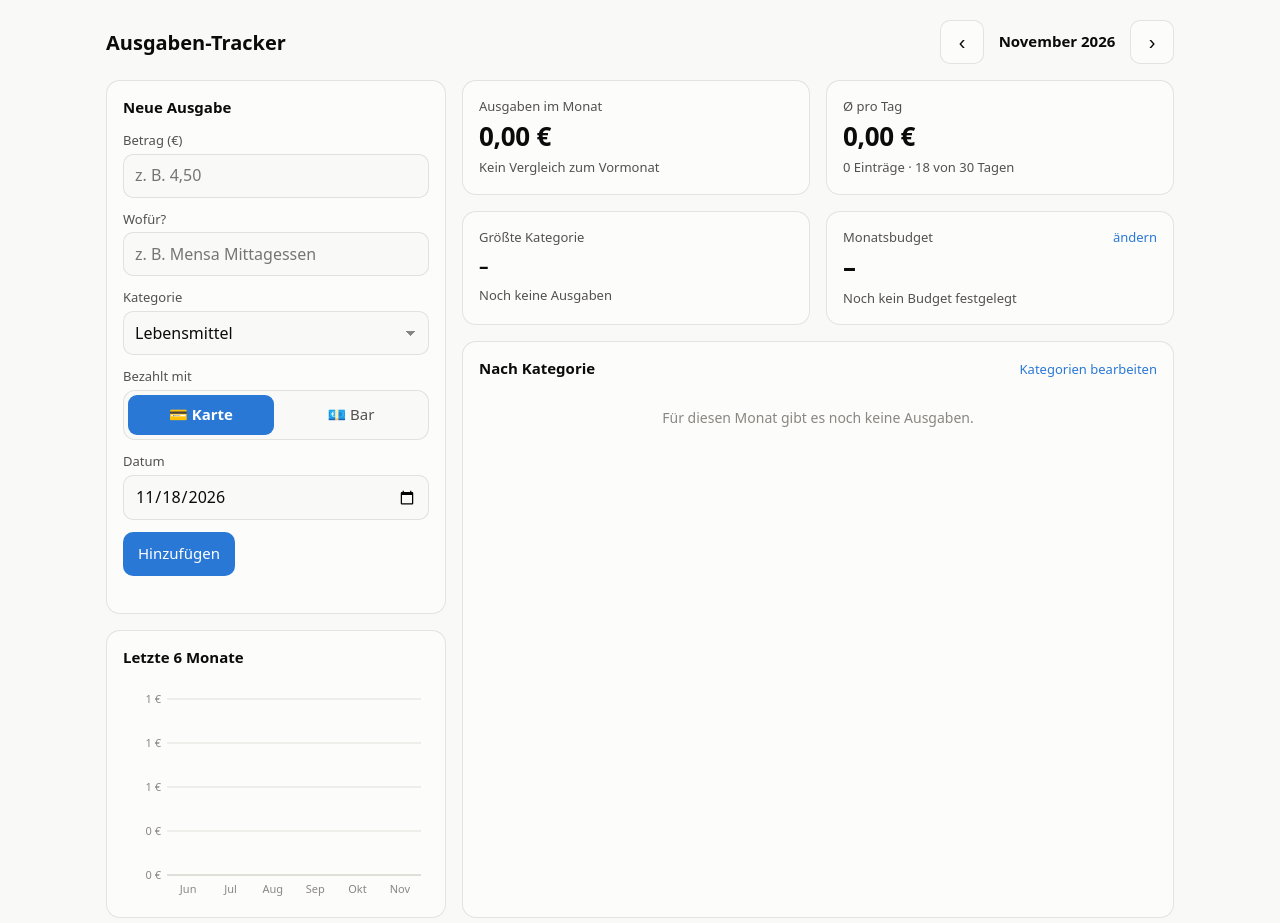
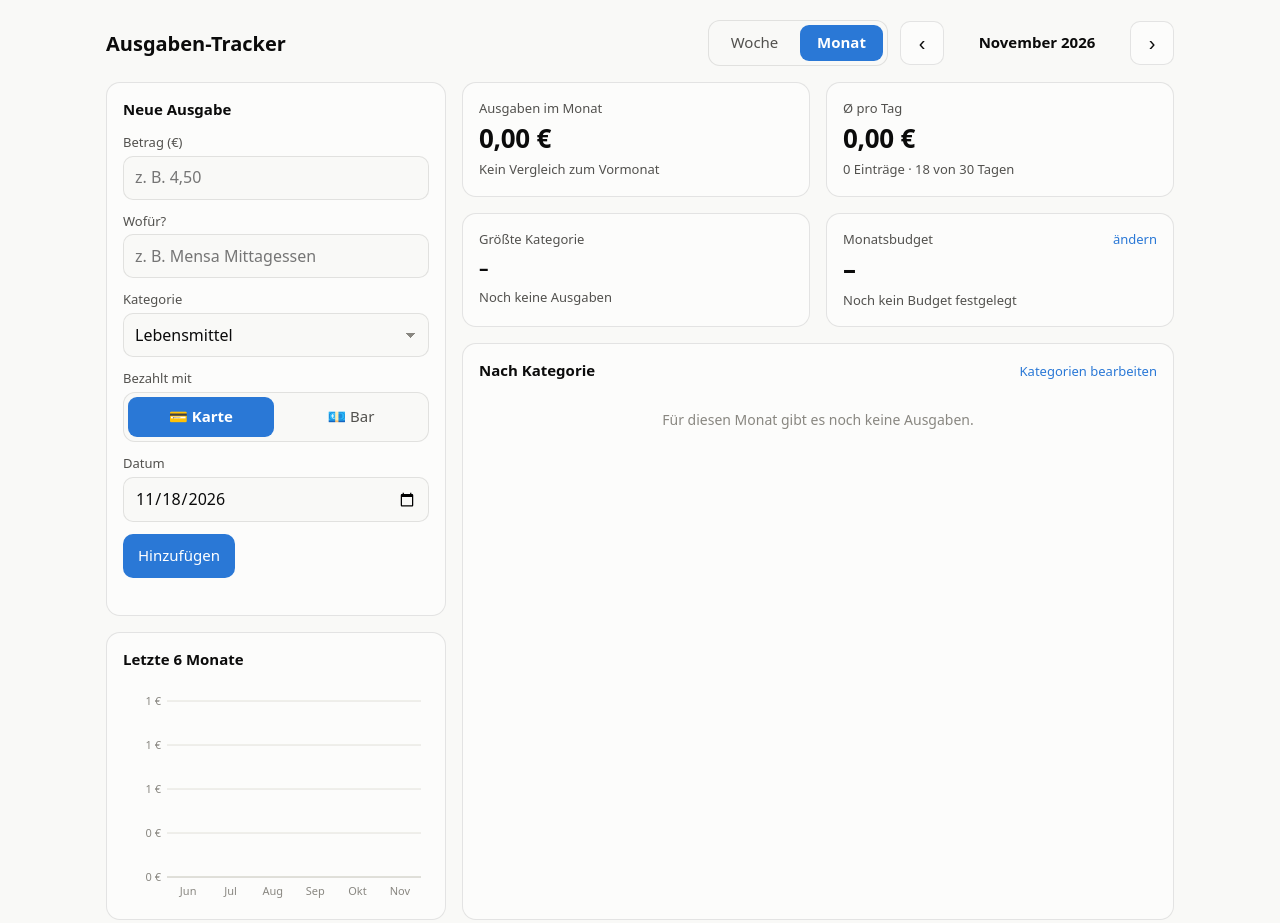
Before and after one commit to DayCozy/ausgaben-tracker, a plain HTML site: page index.html in a window 1280 px wide. Shown: the top 923 px of the page. Drawn offline with Linux system fonts and the light colour scheme.

Commit message:
Wochen- und Monatsansicht umschaltbar
Co-Authored-By: Claude Opus 5.5 <noreply@anthropic.com>

```diff
--- a/app.js
+++ b/app.js
@@ -17,7 +17,8 @@
 
   // ---------- State ----------
   let state = load();
-  let viewMonth = monthKey(new Date()); // "YYYY-MM"
+  let viewMode = state.viewMode === "week" ? "week" : "month"; // "week" | "month"
+  let viewKey = periodKeyFor(viewMode, new Date()); // Monat: "YYYY-MM", Woche: Montag "YYYY-MM-DD"
   let editingId = null;
   let catFilter = "";
   let methodFilter = "";
@@ -51,8 +52,41 @@
   const $ = (id) => document.getElementById(id);
   function monthKey(d) { return d.getFullYear() + "-" + String(d.getMonth() + 1).padStart(2, "0"); }
   function keyToDate(k) { const [y, m] = k.split("-").map(Number); return new Date(y, m - 1, 1); }
-  function shiftMonth(k, n) { const d = keyToDate(k); d.setMonth(d.getMonth() + n); return monthKey(d); }
-  function todayISO() { const d = new Date(); return d.getFullYear() + "-" + String(d.getMonth() + 1).padStart(2, "0") + "-" + String(d.getDate()).padStart(2, "0"); }
+  function isoDate(d) { return d.getFullYear() + "-" + String(d.getMonth() + 1).padStart(2, "0") + "-" + String(d.getDate()).padStart(2, "0"); }
+  function parseISO(s) { const [y, m, d] = s.split("-").map(Number); return new Date(y, m - 1, d); }
+  function todayISO() { return isoDate(new Date()); }
+  function addDays(d, n) { const x = new Date(d); x.setDate(x.getDate() + n); return x; }
+  function weekStart(d) { const x = new Date(d.getFullYear(), d.getMonth(), d.getDate()); return addDays(x, -((x.getDay() + 6) % 7)); } // Montag
+  function isoWeek(d) { // Kalenderwoche nach ISO 8601
+    const t = new Date(d.getFullYear(), d.getMonth(), d.getDate() + 3 - ((d.getDay() + 6) % 7));
+    const firstThu = new Date(t.getFullYear(), 0, 4);
+    return 1 + Math.round(((t - firstThu) / 864e5 - 3 + ((firstThu.getDay() + 6) % 7)) / 7);
+  }
+
+  // ---------- Zeiträume (Woche / Monat) ----------
+  function periodKeyFor(mode, d) { return mode === "week" ? isoDate(weekStart(d)) : monthKey(d); }
+  function periodRange(mode, key) {
+    const start = mode === "week" ? parseISO(key) : keyToDate(key);
+    const end = mode === "week" ? addDays(start, 7) : new Date(start.getFullYear(), start.getMonth() + 1, 1);
+    return { start, end, startISO: isoDate(start), endISO: isoDate(end), days: Math.round((end - start) / 864e5) };
+  }
+  function shiftPeriod(mode, key, n) {
+    const { start } = periodRange(mode, key);
+    return mode === "week" ? isoDate(addDays(start, 7 * n)) : monthKey(new Date(start.getFullYear(), start.getMonth() + n, 1));
+  }
+  function periodLabel(mode, key) {
+    if (mode === "month") return monthFmt.format(keyToDate(key));
+    const { start } = periodRange(mode, key), last = addDays(start, 6);
+    const range = start.getMonth() === last.getMonth()
+      ? `${start.getDate()}.–${last.getDate()}. ${monthShort.format(last)}`
+      : `${start.getDate()}. ${monthShort.format(start)} – ${last.getDate()}. ${monthShort.format(last)}`;
+    return `KW ${isoWeek(start)} · ${range}`;
+  }
+  function periodShort(mode, key) { return mode === "week" ? "KW " + isoWeek(parseISO(key)) : monthShort.format(keyToDate(key)); }
+  const WORDS = {
+    week: { in: "in der Woche", prev: "Vorwoche", this: "diese Woche", trend: "Letzte 8 Wochen", count: 8 },
+    month: { in: "im Monat", prev: "Vormonat", this: "diesen Monat", trend: "Letzte 6 Monate", count: 6 },
+  };
   function parseAmount(str) {
     const clean = String(str).trim().replace(/\s|€/g, "").replace(/\.(?=\d{3}(\D|$))/g, "").replace(",", ".");
     const n = Number(clean);
@@ -61,7 +95,11 @@
   function catById(id) { return state.categories.find((c) => c.id === id); }
   function catColor(c) { return c ? `var(--s${c.slot})` : "var(--muted)"; }
   function esc(s) { return String(s).replace(/[&<>"']/g, (ch) => ({ "&": "&amp;", "<": "&lt;", ">": "&gt;", '"': "&quot;", "'": "&#39;" }[ch])); }
-  function expensesIn(k) { return state.expenses.filter((e) => e.date.startsWith(k)); }
+  function expensesIn(mode, key) {
+    const { startISO, endISO } = periodRange(mode, key);
+    return state.expenses.filter((e) => e.date >= startISO && e.date < endISO);
+  }
+  const current = () => expensesIn(viewMode, viewKey);
   function sum(list) { return list.reduce((a, e) => a + e.amount, 0); }
 
   // ---------- Tooltip ----------
@@ -81,7 +119,14 @@
 
   // ---------- Render ----------
   function render() {
-    $("monthLabel").textContent = monthFmt.format(keyToDate(viewMonth));
+    const w = WORDS[viewMode];
+    $("monthLabel").textContent = periodLabel(viewMode, viewKey);
+    $("prevMonth").setAttribute("aria-label", viewMode === "week" ? "Vorherige Woche" : "Vorheriger Monat");
+    $("nextMonth").setAttribute("aria-label", viewMode === "week" ? "Nächste Woche" : "Nächster Monat");
+    for (const b of document.querySelectorAll("[data-mode]")) b.setAttribute("aria-pressed", String(b.dataset.mode === viewMode));
+    $("statTotalLabel").textContent = "Ausgaben " + w.in;
+    $("trendTitle").textContent = w.trend;
+    $("listTitle").textContent = "Alle Ausgaben " + w.in;
     renderCategorySelects();
     renderStats();
     renderCatBars();
@@ -101,9 +146,10 @@
   }
 
   function renderStats() {
-    const cur = expensesIn(viewMonth);
+    const w = WORDS[viewMode];
+    const cur = current();
     const total = sum(cur);
-    const prevTotal = sum(expensesIn(shiftMonth(viewMonth, -1)));
+    const prevTotal = sum(expensesIn(viewMode, shiftPeriod(viewMode, viewKey, -1)));
     $("statTotal").textContent = eur.format(total);
 
     const delta = $("statDelta");
@@ -111,10 +157,11 @@
       const pct = ((total - prevTotal) / prevTotal) * 100;
       const up = pct > 0;
       delta.className = "stat-sub " + (Math.abs(pct) < 0.5 ? "" : up ? "delta-up" : "delta-down");
-      delta.textContent = `${up ? "▲" : "▼"} ${Math.abs(pct).toFixed(0)} % ggü. Vormonat (${eur.format(prevTotal)})`;
+      delta.textContent = `${up ? "▲" : "▼"} ${Math.abs(pct).toFixed(0)} % ggü. ${w.prev} (${eur.format(prevTotal)})`;
     } else {
       delta.className = "stat-sub";
-      delta.textContent = "Kein Vergleich zum Vormonat";
+      delta.textContent = "Kein Vergleich zur " + w.prev;
+      if (viewMode === "month") delta.textContent = "Kein Vergleich zum Vormonat";
     }
 
     // Aufteilung Karte / Bar (alte Einträge ohne Angabe werden nicht mitgezählt)
@@ -122,15 +169,13 @@
     const bar = sum(cur.filter((e) => e.method === "bar"));
     $("statMethod").textContent = karte || bar ? `💳 ${eur.format(karte)} · 💶 ${eur.format(bar)}` : "";
 
-    // Durchschnitt pro Tag: laufender Monat bis heute, sonst ganzer Monat
-    const d = keyToDate(viewMonth);
-    const daysInMonth = new Date(d.getFullYear(), d.getMonth() + 1, 0).getDate();
-    const now = new Date();
-    const isCurrent = viewMonth === monthKey(now);
-    const isFuture = d > now;
-    const days = isFuture ? daysInMonth : isCurrent ? now.getDate() : daysInMonth;
+    // Durchschnitt pro Tag: laufender Zeitraum bis heute, sonst ganzer Zeitraum
+    const range = periodRange(viewMode, viewKey);
+    const today = todayISO();
+    const isCurrent = today >= range.startISO && today < range.endISO;
+    const days = isCurrent ? Math.round((parseISO(today) - range.start) / 864e5) + 1 : range.days;
     $("statAvg").textContent = eur.format(days ? total / days : 0);
-    $("statCount").textContent = `${cur.length} ${cur.length === 1 ? "Eintrag" : "Einträge"}` + (isCurrent ? ` · ${days} von ${daysInMonth} Tagen` : "");
+    $("statCount").textContent = `${cur.length} ${cur.length === 1 ? "Eintrag" : "Einträge"}` + (isCurrent ? ` · ${days} von ${range.days} Tagen` : "");
 
     // Top-Kategorie
     const byCat = totalsByCat(cur);
@@ -145,16 +190,20 @@
 
     // Budget
     const meter = $("budgetMeter"), fill = $("budgetFill");
+    // In der Wochenansicht: Wochenanteil des Monatsbudgets (Monatsbudget × 12 ÷ 52)
+    const budget = viewMode === "week" ? Math.round(state.budget * 12 / 52 * 100) / 100 : state.budget;
+    $("budgetLabel").textContent = viewMode === "week" ? "Wochenbudget" : "Monatsbudget";
     if (state.budget > 0) {
-      const left = state.budget - total;
-      const ratio = total / state.budget;
+      const left = budget - total;
+      const ratio = total / budget;
       $("statBudget").textContent = eur.format(left);
       meter.hidden = false;
       fill.style.width = Math.min(100, ratio * 100) + "%";
       fill.classList.toggle("over", ratio > 1);
-      $("statBudgetSub").textContent = left >= 0
-        ? `übrig von ${eur.format(state.budget)} (${(ratio * 100).toFixed(0)} % verbraucht)`
-        : `⚠ ${eur.format(-left)} über dem Budget von ${eur.format(state.budget)}`;
+      $("statBudgetSub").textContent = (left >= 0
+        ? `übrig von ${eur.format(budget)} (${(ratio * 100).toFixed(0)} % verbraucht)`
+        : `⚠ ${eur.format(-left)} über dem Budget von ${eur.format(budget)}`)
+        + (viewMode === "week" ? ` · Anteil von ${eur.format(state.budget)} im Monat` : "");
     } else {
       $("statBudget").textContent = "–";
       meter.hidden = true;
@@ -171,11 +220,11 @@
   }
 
   function renderCatBars() {
-    const cur = expensesIn(viewMonth);
+    const cur = current();
     const total = sum(cur);
     const rows = totalsByCat(cur);
     const box = $("catBars");
-    if (!rows.length) { box.innerHTML = `<div class="empty">Für diesen Monat gibt es noch keine Ausgaben.</div>`; return; }
+    if (!rows.length) { box.innerHTML = `<div class="empty">Für ${WORDS[viewMode].this} gibt es noch keine Ausgaben.</div>`; return; }
     const max = rows[0].total;
     box.innerHTML = rows.map((r) => {
       const name = r.cat ? r.cat.name : "Ohne Kategorie";
@@ -189,9 +238,10 @@
   }
 
   function renderTrend() {
-    const months = [];
-    for (let i = 5; i >= 0; i--) months.push(shiftMonth(viewMonth, -i));
-    const totals = months.map((k) => sum(expensesIn(k)));
+    const n = WORDS[viewMode].count;
+    const months = []; // Zeiträume (Monate oder Wochen)
+    for (let i = n - 1; i >= 0; i--) months.push(shiftPeriod(viewMode, viewKey, -i));
+    const totals = months.map((k) => sum(expensesIn(viewMode, k)));
     // Breite an den Platz anpassen, damit die Schrift auf dem Handy nicht schrumpft
     const W = Math.max(280, Math.min(640, $("trendChart").clientWidth || 520)), H = 220, padL = 44, padR = 8, padT = 18, padB = 26;
     const plotW = W - padL - padR, plotH = H - padT - padB;
@@ -200,7 +250,7 @@
     const barW = Math.min(44, step * 0.56);
     const y = (v) => padT + plotH - (v / maxV) * plotH;
 
-    let svg = `<svg viewBox="0 0 ${W} ${H}" role="img" aria-label="Ausgaben der letzten sechs Monate">`;
+    let svg = `<svg viewBox="0 0 ${W} ${H}" role="img" aria-label="Ausgaben: ${WORDS[viewMode].trend}">`;
     for (let i = 0; i <= 4; i++) {
       const v = (maxV / 4) * i, yy = y(v);
       if (i > 0) svg += `<line class="gridline" x1="${padL}" x2="${W - padR}" y1="${yy}" y2="${yy}"/>`;
@@ -215,11 +265,13 @@
       const path = h > 0
         ? `M${x0},${padT + plotH} V${top + r} Q${x0},${top} ${x0 + r},${top} H${x0 + barW - r} Q${x0 + barW},${top} ${x0 + barW},${top + r} V${padT + plotH} Z`
         : "";
-      const label = monthFmt.format(keyToDate(k));
-      svg += `<rect class="hit" data-k="${k}" data-v="${v}" data-label="${label}" x="${padL + step * i}" y="${padT}" width="${step}" height="${plotH}"/>`;
-      if (path) svg += `<path class="bar${k === viewMonth ? "" : " dim"}" d="${path}" pointer-events="none"/>`;
-      if (k === viewMonth && v > 0) svg += `<text class="val-text" x="${cx}" y="${top - 6}" text-anchor="middle">${eurShort.format(v)}</text>`;
-      svg += `<text class="axis-text" x="${cx}" y="${H - 8}" text-anchor="middle">${monthShort.format(keyToDate(k))}</text>`;
+      const label = periodLabel(viewMode, k);
+      svg += `<rect class="hit" data-k="${k}" data-v="${v}" data-label="${esc(label)}" x="${padL + step * i}" y="${padT}" width="${step}" height="${plotH}"/>`;
+      if (path) svg += `<path class="bar${k === viewKey ? "" : " dim"}" d="${path}" pointer-events="none"/>`;
+      if (k === viewKey && v > 0) svg += `<text class="val-text" x="${cx}" y="${top - 6}" text-anchor="middle">${eurShort.format(v)}</text>`;
+      // Wochen: nur die Nummer, "KW" steht einmal vorne – sonst wird es auf dem Handy zu eng
+      const axis = viewMode === "week" ? (i === 0 ? "KW " : "") + isoWeek(parseISO(k)) : periodShort(viewMode, k);
+      svg += `<text class="axis-text" x="${cx}" y="${H - 8}" text-anchor="middle">${axis}</text>`;
     });
     svg += `<line class="baseline" x1="${padL}" x2="${W - padR}" y1="${padT + plotH}" y2="${padT + plotH}"/></svg>`;
     $("trendChart").innerHTML = svg;
@@ -231,7 +283,7 @@
   }
 
   function renderList() {
-    let list = expensesIn(viewMonth);
+    let list = current();
     if (catFilter) list = list.filter((e) => e.categoryId === catFilter);
     if (methodFilter) list = list.filter((e) => e.method === methodFilter);
     if (searchTerm) {
@@ -271,7 +323,8 @@
   function resetForm() {
     editingId = null;
     $("expenseForm").reset();
-    $("fDate").value = viewMonth === monthKey(new Date()) ? todayISO() : viewMonth + "-01";
+    const r = periodRange(viewMode, viewKey), today = todayISO();
+    $("fDate").value = today >= r.startISO && today < r.endISO ? today : r.startISO;
     setMethod(state.lastMethod || "karte"); // zuletzt genutzte Zahlart vorauswählen
     $("formTitle").textContent = "Neue Ausgabe";
     $("submitBtn").textContent = "Hinzufügen";
@@ -298,7 +351,7 @@
     }
     state.lastMethod = method;
     save();
-    viewMonth = date.slice(0, 7);
+    viewKey = periodKeyFor(viewMode, parseISO(date));
     const keepCat = categoryId;
     resetForm();
     $("fCategory").value = keepCat;
@@ -336,8 +389,20 @@
   });
 
   // ---------- Navigation & Filter ----------
-  $("prevMonth").addEventListener("click", () => { viewMonth = shiftMonth(viewMonth, -1); if (!editingId) resetForm(); render(); });
-  $("nextMonth").addEventListener("click", () => { viewMonth = shiftMonth(viewMonth, 1); if (!editingId) resetForm(); render(); });
+  $("prevMonth").addEventListener("click", () => { viewKey = shiftPeriod(viewMode, viewKey, -1); if (!editingId) resetForm(); render(); });
+  $("nextMonth").addEventListener("click", () => { viewKey = shiftPeriod(viewMode, viewKey, 1); if (!editingId) resetForm(); render(); });
+  // Umschalten Woche / Monat: bleibt beim selben Zeitpunkt (heute, falls im Zeitraum, sonst Beginn des Zeitraums)
+  $("viewToggle").addEventListener("click", (ev) => {
+    const b = ev.target.closest("[data-mode]");
+    if (!b || b.dataset.mode === viewMode) return;
+    const r = periodRange(viewMode, viewKey), today = todayISO();
+    const anchor = today >= r.startISO && today < r.endISO ? new Date() : r.start;
+    viewMode = b.dataset.mode;
+    viewKey = periodKeyFor(viewMode, anchor);
+    state.viewMode = viewMode; save();
+    if (!editingId) resetForm();
+    render();
+  });
   $("search").addEventListener("input", (e) => { searchTerm = e.target.value.trim(); renderList(); });
   $("filterCat").addEventListener("change", (e) => { catFilter = e.target.value; renderCatBars(); renderList(); });
   $("filterMethod").addEventListener("change", (e) => { methodFilter = e.target.value; renderList(); });
@@ -364,7 +429,7 @@
   $("trendChart").addEventListener("mouseleave", hideTip);
   $("trendChart").addEventListener("click", (ev) => {
     const hit = ev.target.closest(".hit");
-    if (hit) { viewMonth = hit.dataset.k; if (!editingId) resetForm(); render(); }
+    if (hit) { viewKey = hit.dataset.k; if (!editingId) resetForm(); render(); }
   });
 
   // ---------- Budget ----------
@@ -436,7 +501,7 @@
       const s = JSON.parse(await file.text());
       if (!Array.isArray(s.expenses) || !Array.isArray(s.categories)) throw new Error();
       if (!confirm(`Backup mit ${s.expenses.length} Ausgaben laden? Deine aktuellen Daten werden dabei ersetzt.`)) return;
-      state = { expenses: s.expenses, categories: s.categories, budget: Number(s.budget) || 0, lastMethod: s.lastMethod || "karte" };
+      state = { expenses: s.expenses, categories: s.categories, budget: Number(s.budget) || 0, lastMethod: s.lastMethod || "karte", viewMode };
       save(); resetForm(); render();
     } catch (e) { alert("Die Datei ist kein gültiges Backup."); }
   });
--- a/index.html
+++ b/index.html
@@ -19,10 +19,16 @@
 <body>
   <header class="topbar">
     <h1>Ausgaben-Tracker</h1>
-    <div class="month-nav">
-      <button class="icon-btn" id="prevMonth" aria-label="Vorheriger Monat">‹</button>
-      <span id="monthLabel" class="month-label"></span>
-      <button class="icon-btn" id="nextMonth" aria-label="Nächster Monat">›</button>
+    <div class="period-nav">
+      <div class="seg view-toggle" id="viewToggle" role="group" aria-label="Ansicht">
+        <button type="button" class="seg-btn" data-mode="week" aria-pressed="false">Woche</button>
+        <button type="button" class="seg-btn" data-mode="month" aria-pressed="true">Monat</button>
+      </div>
+      <div class="month-nav">
+        <button class="icon-btn" id="prevMonth" aria-label="Vorheriger Monat">‹</button>
+        <span id="monthLabel" class="month-label"></span>
+        <button class="icon-btn" id="nextMonth" aria-label="Nächster Monat">›</button>
+      </div>
     </div>
   </header>
 
@@ -61,7 +67,7 @@
     <!-- Kennzahlen -->
     <section class="stats" aria-label="Überblick">
       <div class="card stat">
-        <span class="stat-label">Ausgaben im Monat</span>
+        <span class="stat-label" id="statTotalLabel">Ausgaben im Monat</span>
         <span class="stat-value" id="statTotal">–</span>
         <span class="stat-sub" id="statDelta"></span>
         <span class="stat-sub" id="statMethod"></span>
@@ -78,7 +84,7 @@
       </div>
       <div class="card stat">
         <div class="stat-head">
-          <span class="stat-label">Monatsbudget</span>
+          <span class="stat-label" id="budgetLabel">Monatsbudget</span>
           <button class="link-btn" id="editBudget">ändern</button>
         </div>
         <span class="stat-value" id="statBudget">–</span>
@@ -98,14 +104,14 @@
 
     <!-- Verlauf -->
     <section class="card" id="trendCard">
-      <h2>Letzte 6 Monate</h2>
+      <h2 id="trendTitle">Letzte 6 Monate</h2>
       <div id="trendChart" class="trend"></div>
     </section>
 
     <!-- Liste -->
     <section class="card" id="listCard">
       <div class="card-head">
-        <h2>Alle Ausgaben im Monat</h2>
+        <h2 id="listTitle">Alle Ausgaben im Monat</h2>
         <div class="list-tools">
           <input id="search" type="search" placeholder="Suchen…" aria-label="Ausgaben durchsuchen">
           <select id="filterCat" aria-label="Nach Kategorie filtern"></select>
--- a/style.css
+++ b/style.css
@@ -55,8 +55,21 @@ h2 { font-size: 15px; margin: 0 0 12px; font-weight: 600; }
   display: flex; align-items: center; justify-content: space-between; gap: 12px; flex-wrap: wrap;
   max-width: 1100px; margin: 0 auto; padding: 20px 16px 8px;
 }
+.period-nav { display: flex; align-items: center; gap: 12px; flex-wrap: wrap; }
 .month-nav { display: flex; align-items: center; gap: 8px; }
-.month-label { min-width: 130px; text-align: center; font-weight: 600; }
+.month-label { min-width: 170px; text-align: center; font-weight: 600; font-variant-numeric: tabular-nums; }
+.view-toggle { width: 180px; }
+.seg-btn {
+  font: inherit; font-size: 15px; min-height: 36px; border: 0; border-radius: 9px; cursor: pointer;
+  background: transparent; color: var(--ink-2); touch-action: manipulation;
+}
+.seg-btn[aria-pressed="true"] { background: var(--accent); color: var(--accent-ink); font-weight: 600; }
+@media (max-width: 600px) {
+  .period-nav { width: 100%; flex-direction: column; align-items: stretch; gap: 8px; }
+  .view-toggle { width: 100%; }
+  .month-nav { justify-content: space-between; }
+  .month-label { flex: 1; min-width: 0; }
+}
 
 .layout {
   max-width: 1100px; margin: 0 auto; padding: 8px 16px 40px;
```
